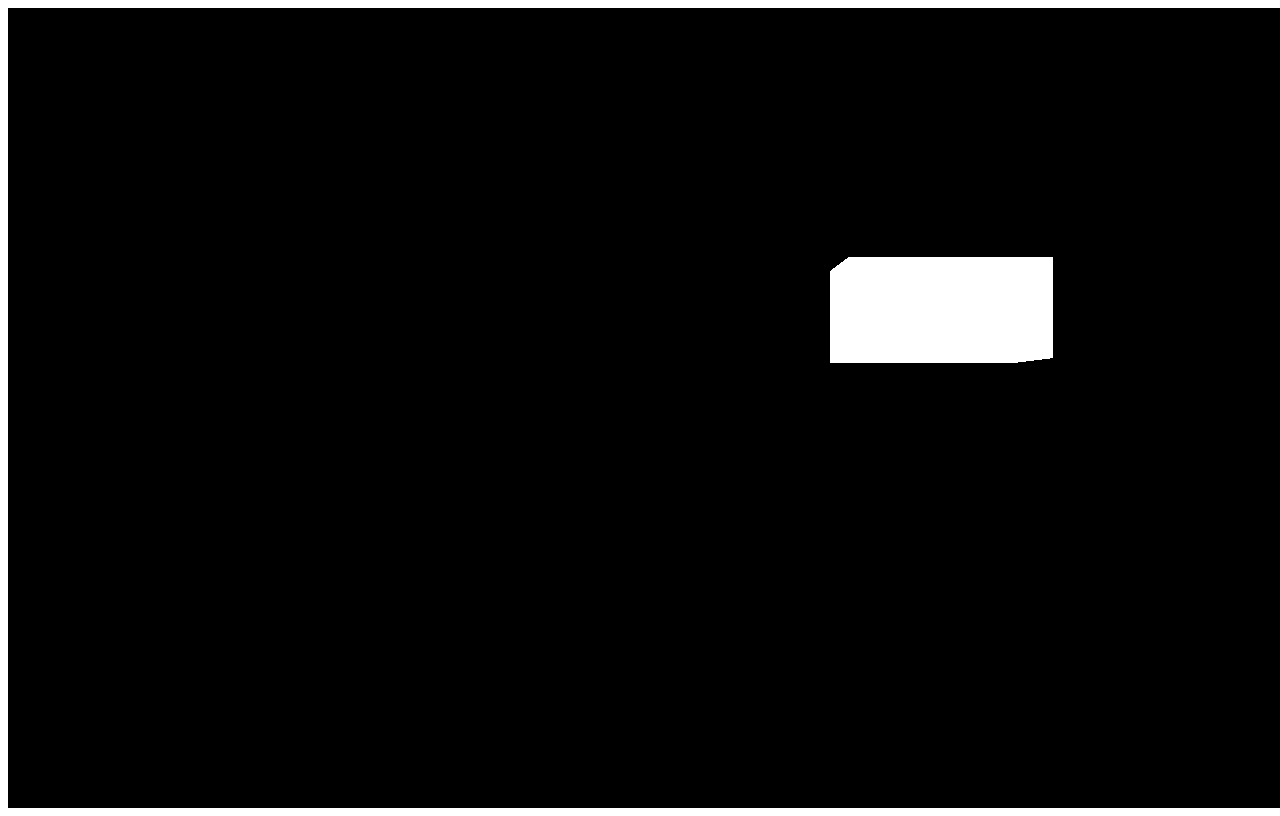
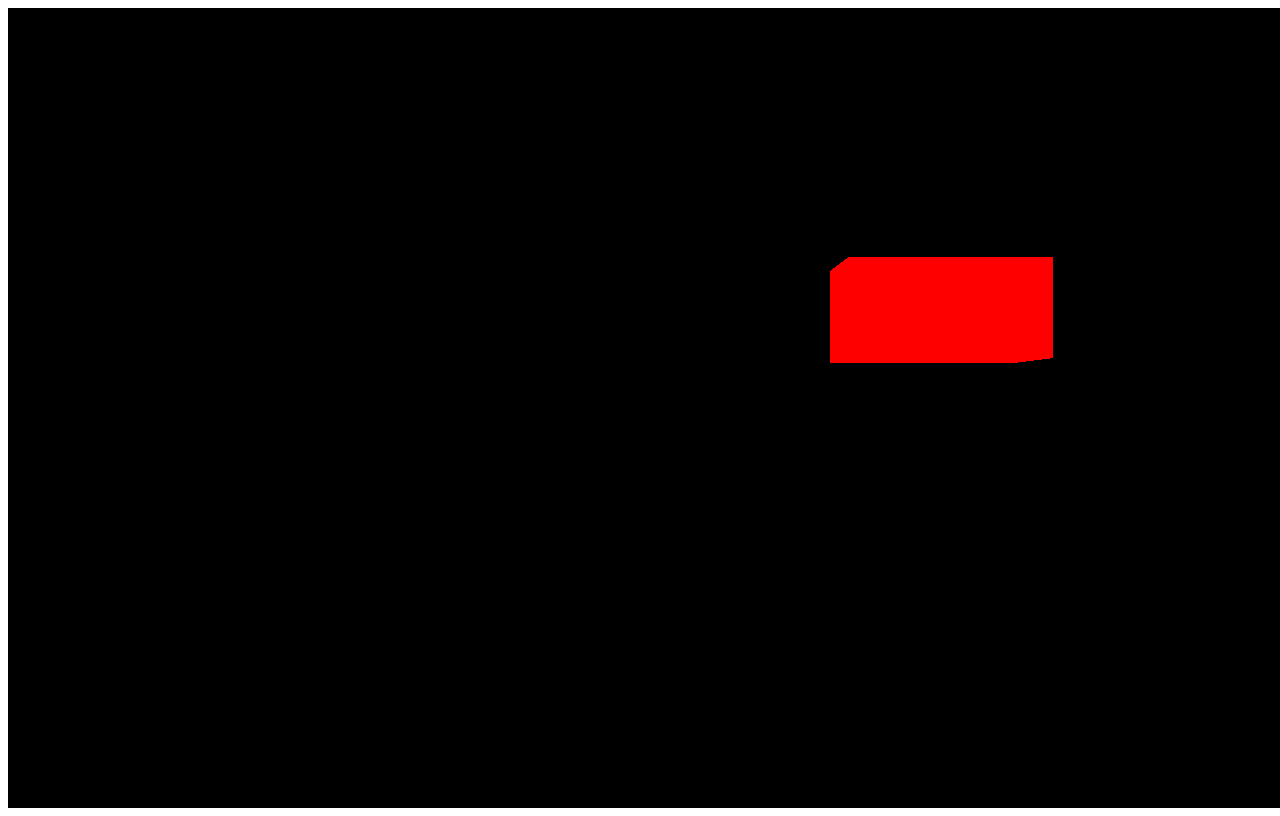
Before and after one commit to aswinm/aswinm.github.io, a plain HTML site: page index.html in a window 1280 px wide. Drawn offline with Linux system fonts and the light colour scheme.

Commit message:
Color of cube changed

```diff
--- a/index.html
+++ b/index.html
@@ -28,7 +28,7 @@ console.log(camera.position.z);
 var renderer = new THREE.WebGLRenderer();
 var geometry = new THREE.BoxGeometry(2,1,1);
 
-var material = new THREE.MeshBasicMaterial({ color: 0xffffff});
+var material = new THREE.MeshBasicMaterial({ color: 0xff0000});
 var cube = new THREE.Mesh(geometry, material);
 
 scene.add(cube);
```
